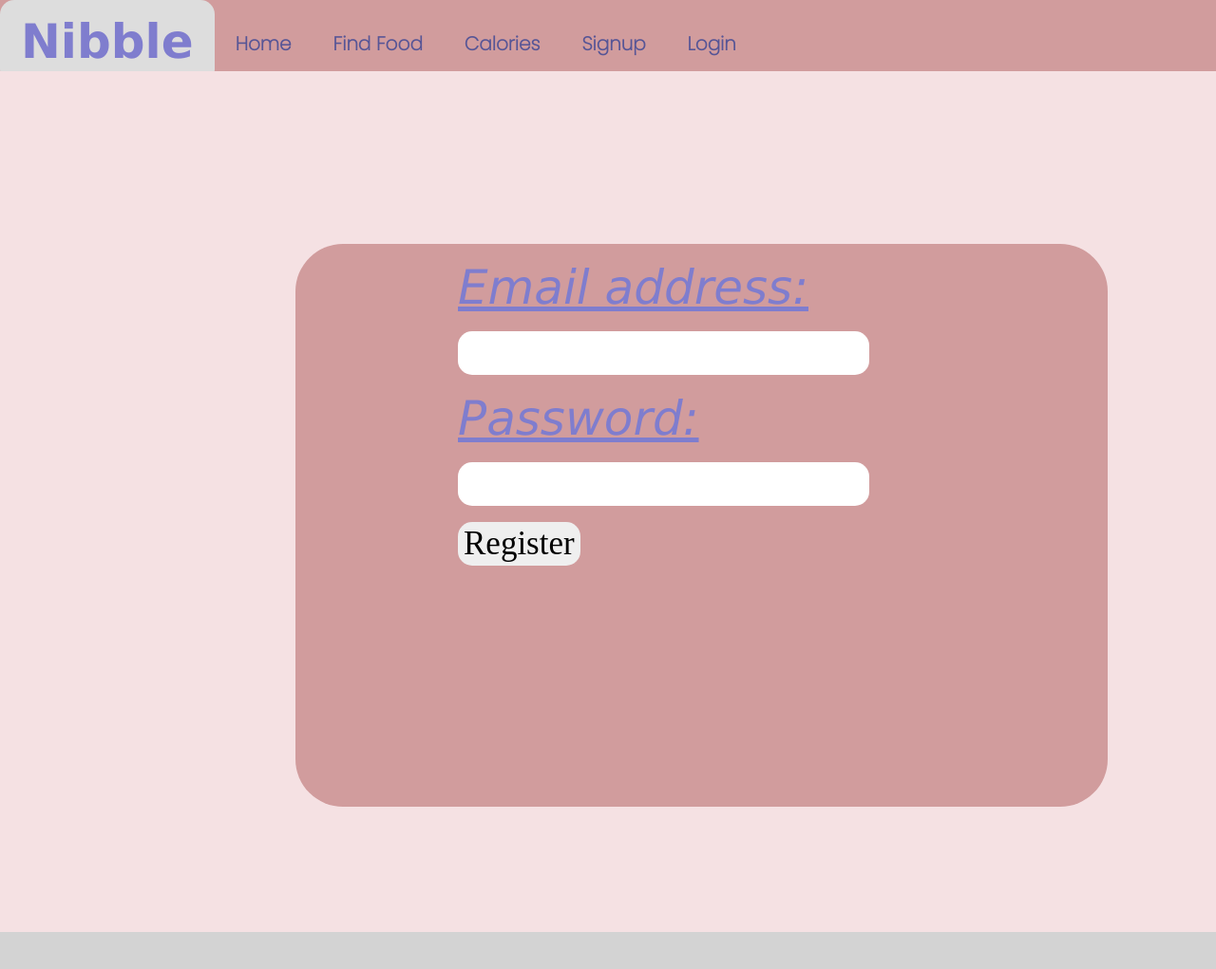
After one commit to asubramanian08/WaffleHacks, a Flask app: page /Sign-in in a window 1280 px wide. The commit adds this page. Shown: the top 1021 px of the page at 95% size. Run offline with Flask 2, Linux system fonts and the light colour scheme; some libraries are stand-ins or nearby versions.

Commit message:
login auth and pages

```diff
--- a/app/app.py
+++ b/app/app.py
@@ -1,6 +1,10 @@
-from flask import Flask, render_template, request
+from flask import Flask, session, redirect, url_for, escape, request, render_template
 app = Flask(__name__)
-from db import *
+import db
+import psycopg2
+from psycopg2.errors import SerializationFailure
+
+
 conn = psycopg2.connect(
     "postgresql://chantal:wafflehacks2022@free-tier6.gcp-asia-southeast1.cockroachlabs.cloud:26257/defaultdb?sslmode=verify-full&options=--cluster%3Dwafflehacks-2805")
 
@@ -31,4 +35,16 @@ def register():
     t_message = "Your user account has been added."
     return render_template("register.html")
 
+
+@app.route("/Sign-in", methods=["POST", "GET"])
+def signin():
+    if request.method == 'POST':
+
+        t_email = request.form.get("t_Email", "")
+        t_password = request.form.get("t_Password", "")
+        db.validate_login(conn, email=t_email, password=t_password)
+        session['password'] = t_password
+        return redirect(url_for("counter_init"))
+    return render_template("login.html")
+
 app.run(host='0.0.0.0', port=81)
--- a/app/static/style.css
+++ b/app/static/style.css
@@ -1,3 +1,5 @@
+@import url('https://fonts.googleapis.com/css2?family=Poppins:wght@200&display=swap');
+
 .signup{
   position: absolute;
 width: 290px;
@@ -15,15 +17,46 @@ color: #000000;
 
 }
 
+
+
+.form-reg{
+  position: absolute;
+width: 855px;
+height: 593px;
+left: 311px;
+top: 182px;
+
+background: #D19C9D;
+border-radius: 50px;
+}
+
+.down-home{
+  position: absolute;
+width: 100%;
+height: 200px;
+left: 0px;
+top: 907px;
+
+background: #D19C9D;
+}
+
 .bg{
   position: absolute;
-width: 1512px;
+width: 100%;
 height: 907px;
 left: 0px;
 top: 75px;
 
 background: #F5E1E3;
 }
+
+
+.redirect{
+  font-family: 'Poppins', sans-serif;
+  font-weight: 600;
+
+}
+
 
 .topnav {
 
@@ -42,9 +75,14 @@ background: #D19C9D;
   color: #7f7dce;
   text-align: center;
   padding: 14px 16px;
-  text-decoration: none;
-  font-size: 17px;
-  z-index: 1000;
+
+
+}
+
+.mouse {
+
+    width: 300px;
+    height: 100px;
 }
 
 /* Change the color of links on hover */
@@ -191,12 +229,17 @@ label {
   font-style: italic;
 }
 
-input {
+ input {
   margin-left: 20%;
   margin-top: 2%;
   font-size: 40px;
   border-radius: 15px 15px 15px 15px;
   border: none;
+  font-family: 'Habibi';
+font-style: normal;
+font-weight: 400;
+font-size: 35px;
+line-height: 44px;
 }
 
 #baljeet {
--- /dev/null
+++ b/app/templates/login.html
@@ -0,0 +1,111 @@
+<head>
+    <link type="text/css" rel="stylesheet" href="{{url_for('static', filename='style.css')}}"/>
+    <div class="topnav">
+        <form action="/"><a><button class="redirect" id="Home">Nibble</button></a></form>
+        <form action="/"><a><button class="redirect" >Home</button></a></form>
+        <form action="/Find Food"><a><button class="redirect" >Find Food</button></a></form>
+        <form action="/Calories"><a><button class="redirect" >Calories</button></a></form>
+        <form action="/register"><a><button class="redirect" id="signup" >Signup</button></a></form>
+        <form action="/login"><a><button class="redirect" id="signup" >Login</button></a></form>
+      </head>
+
+        <link rel="shortcut icon" href="favicon.ico" />
+        <title>Registration</title>
+        <meta
+         name="description"
+         content="Register here to play the greatest game ever seen!"
+       />
+        <meta name="keywords" content="register, play, game" />
+        <script language="JavaScript" type="text/javascript">
+
+         function checkform (form)
+         {
+
+             function isEmpty (fixwhat, s_called)
+             {
+                 if (fixwhat=="")
+                 {
+                 alert("Please enter " + s_called);
+                 return true;
+                 } else {
+                 return false;
+                 }
+             }
+
+             function charCheck(fixwhat)
+             {
+                 var validchars = '@-_.0123456789abcdefghijklmnopqrstuvwxyzABCDEFGHIJKLMNOPQRSTUVWXYZ';
+                 if(isValid(fixwhat,validchars))
+                 {
+                     return true;
+                 } else {
+                     alert("Please use only letters or numbers in this field");
+                     return false;
+                 }
+             }
+
+             function isValid(string,validchars)
+             {
+                 for (var i=0; i< string.length; i++)
+                 {
+                 if (validchars.indexOf(string.charAt(i)) === -1) {return false;}
+                 }
+                 return true;
+             }
+
+             //check for empty fields
+             if (is_empty (form.t_email.value,"your email address")) { form.t_email.focus();  return false;}
+             if (is_empty (form.t_password.value,"your password")) { form.t_password.focus();  return false;}
+
+             //check for weird chars
+             if (charCheck(form.t_email.value)===false) {form.t_email.focus(); return false;}
+             if (charCheck(form.t_password.value)===false) {form.t_password.focus(); return false;}
+
+             return true ;
+         }
+         //-->
+        </script>
+
+
+      </head>
+      <body>
+        <h3 id="login"></h1>
+
+        <div class="bg">
+          <form
+          class="form-reg"
+           name="frmInfo"
+           action="/Sign-in"
+           method="post"
+           onsubmit="return checkform(this);"
+         >
+
+
+
+            <div class="form-row">
+              <label for="Email">Email address:</label>
+              <input type="text" id="t_Email" name="t_Email" />
+            </div>
+
+            <div class="form-row">
+              <label for="Email">Password:</label>
+              <input type="text" id="t_Password" name="t_Password" />
+            </div>
+
+
+            <div class="form-row">
+              <input type="submit" id="btn_submit" value="Register" />
+            </div>
+
+            <div class="down-home"><p>©Nibble 2022. All Rights Reserved.</p></div>
+
+
+
+          </form>
+
+        </div>
+
+
+      </body>
+
+    </html>
```
Also changed, not shown: app/db.py (+20 -5 lines), app/templates/register.html (+11 -7 lines), app/templates/website.html (+5 -2 lines), 1 other file.
